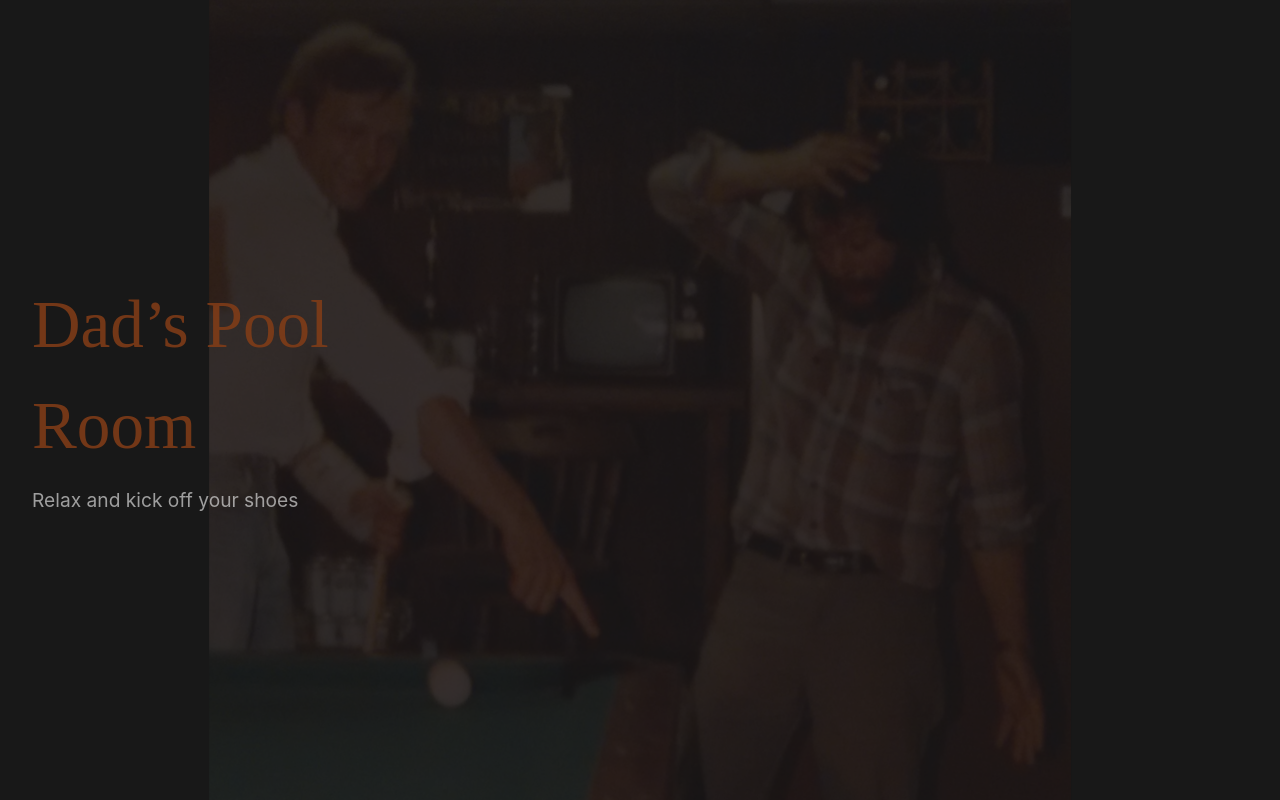
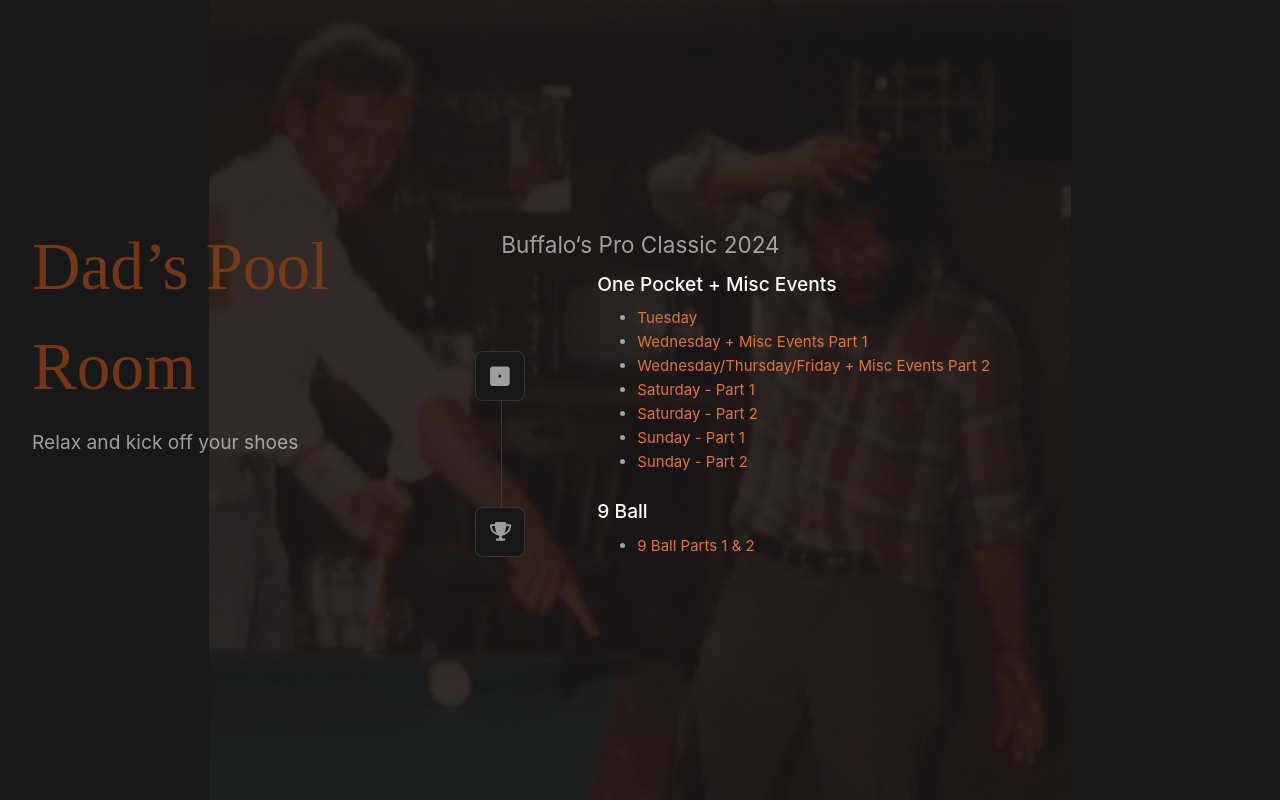
Before and after one commit to mekane84/dads-pool-room, a Vue app: page /2024/buffalospc in a window 1280 px wide. Built offline with nearby package versions, Linux system fonts and the light colour scheme.

Commit message:
add buffalos pro classic 2024

```diff
--- /dev/null
+++ b/src/views/2024/buffalospc/BuffalosPC2024.vue
@@ -0,0 +1,58 @@
+<script setup>
+
+import WelcomeItem from "@/components/WelcomeItem.vue";
+import IconFinals from "@/components/icons/IconFinals.vue";
+import OneIcon from "@/components/icons/IconOne.vue";
+</script>
+
+<template>
+  <main>
+    <div>
+      <h2>Buffalo&lsquo;s Pro Classic 2024</h2>
+      <WelcomeItem>
+        <template #icon>
+          <OneIcon />
+        </template>
+        <template #heading>One Pocket + Misc Events</template>
+        <ul>
+          <li>
+            <router-link to="/2024/buffalospc/onepocket/tuesday">Tuesday</router-link>
+          </li>
+          <li>
+            <router-link to="/2024/buffalospc/onepocket/wednesday-events-1">Wednesday + Misc Events Part 1</router-link>
+          </li>
+          <li>
+            <router-link to="/2024/buffalospc/onepocket/wednesday-events-2">Wednesday/Thursday/Friday + Misc Events Part 2</router-link>
+          </li>
+          <li>
+            <router-link to="/2024/buffalospc/onepocket/saturday-1">Saturday - Part 1</router-link>
+          </li>
+          <li>
+            <router-link to="/2024/buffalospc/onepocket/saturday-2">Saturday - Part 2</router-link>
+          </li>
+          <li>
+            <router-link to="/2024/buffalospc/onepocket/sunday-1">Sunday - Part 1</router-link>
+          </li>
+          <li>
+            <router-link to="/2024/buffalospc/onepocket/sunday-2">Sunday - Part 2</router-link>
+          </li>
+        </ul>
+      </WelcomeItem>
+      <WelcomeItem>
+        <template #icon>
+          <IconFinals />
+        </template>
+        <template #heading>9 Ball</template>
+        <ul>
+          <li>
+            <router-link to="/2024/buffalospc/nineball">9 Ball Parts 1 &amp; 2</router-link>
+          </li>
+        </ul>
+      </WelcomeItem>
+    </div>
+  </main>
+</template>
+
+<style scoped>
+
+</style>
--- /dev/null
+++ b/src/views/2024/buffalospc/nineball/NineBall.vue
@@ -0,0 +1,29 @@
+<script setup>
+
+</script>
+
+<template>
+  <div style="margin-bottom: 10px">
+    <router-link to="/2024/buffalospc">Back to 2024 Buffalo&lsquo;s Pro Classic</router-link>
+  </div>
+
+  <div>
+    <h2>9 Ball</h2>
+    <ul>
+      <li>
+        <a href="https://poolactiontv.com/programs/2024-buffalos-pro-classic-saturday-9-ball-5c1684?category_id=205099" target="poolmatches">
+          Saturday / Part 1
+        </a>
+      </li>
+      <li>
+        <a href="https://poolactiontv.com/programs/2024-buffalos-pro-classic-sunday-9-ball-411a5a?category_id=205099" target="poolmatches">
+          Sunday / Final Day
+        </a>
+      </li>
+    </ul>
+  </div>
+</template>
+
+<style scoped>
+
+</style>
--- /dev/null
+++ b/src/views/2024/buffalospc/onepocket/OnePocketSaturday1.vue
@@ -0,0 +1,24 @@
+<script setup>
+
+</script>
+
+<template>
+  <div style="margin-bottom: 10px">
+    <router-link to="/2024/buffalospc">Back to 2024 Buffalo&lsquo;s Pro Classic</router-link>
+  </div>
+
+  <div>
+    <h2>One Pocket - Saturday Part 1</h2>
+    <ul>
+      <li>
+        <a href="https://poolactiontv.com/programs/2024-buffalos-pro-classic-saturday-one-pocket-3a067c?category_id=205099" target="poolmatches">
+          Sky Woodward vs Corey Deuel and Part one of Jeremy Seaman vs F Bustamante
+        </a>
+      </li>
+    </ul>
+  </div>
+</template>
+
+<style scoped>
+
+</style>
--- /dev/null
+++ b/src/views/2024/buffalospc/onepocket/OnePocketSaturday2.vue
@@ -0,0 +1,24 @@
+<script setup>
+
+</script>
+
+<template>
+  <div style="margin-bottom: 10px">
+    <router-link to="/2024/buffalospc">Back to 2024 Buffalo&lsquo;s Pro Classic</router-link>
+  </div>
+
+  <div>
+    <h2>One Pocket - Saturday Part 1</h2>
+    <ul>
+      <li>
+        <a href="https://poolactiontv.com/programs/2024-buffalos-pro-classic-saturday-one-pocket-70d24b?category_id=205099" target="poolmatches">
+          One Pocket-Part 2 of Jeremy Seaman vs F Bustamante and the hotseat match Fedor Gorst v Roberto Gomez
+        </a>
+      </li>
+    </ul>
+  </div>
+</template>
+
+<style scoped>
+
+</style>
--- /dev/null
+++ b/src/views/2024/buffalospc/onepocket/OnePocketSunday1.vue
@@ -0,0 +1,27 @@
+<script setup>
+
+</script>
+
+<template>
+  <div style="margin-bottom: 10px">
+    <router-link to="/2024/buffalospc">Back to 2024 Buffalo&lsquo;s Pro Classic</router-link>
+  </div>
+
+  <div>
+    <h2>One Pocket - Sunday Part 1</h2>
+    <ul>
+      <li>
+        <strong>***WARNING***:</strong> Do not read the text at the bottom below the video after following the link,
+        that text gives a spoiler, just click play immediately and maximize video window.
+        <br/>
+        <a href="https://poolactiontv.com/programs/2024-buffalos-pro-classic-sunday-one-pocket-b41173?category_id=205099" target="poolmatches">
+          Fedor vs Sky Semi Final and part of the final
+        </a>
+      </li>
+    </ul>
+  </div>
+</template>
+
+<style scoped>
+
+</style>
--- /dev/null
+++ b/src/views/2024/buffalospc/onepocket/OnePocketSunday2.vue
@@ -0,0 +1,24 @@
+<script setup>
+
+</script>
+
+<template>
+  <div style="margin-bottom: 10px">
+    <router-link to="/2024/buffalospc">Back to 2024 Buffalo&lsquo;s Pro Classic</router-link>
+  </div>
+
+  <div>
+    <h2>One Pocket - Sunday Part 2</h2>
+    <ul>
+      <li>
+        <a href="https://poolactiontv.com/programs/2024-buffalos-pro-classic-sunday-one-pocket-4368df?category_id=205099" target="poolmatches">
+          Sky v Roberto 2nd set finals Part 2
+        </a>
+      </li>
+    </ul>
+  </div>
+</template>
+
+<style scoped>
+
+</style>
--- /dev/null
+++ b/src/views/2024/buffalospc/onepocket/OnePocketTuesday.vue
@@ -0,0 +1,29 @@
+<script setup>
+
+</script>
+
+<template>
+  <div style="margin-bottom: 10px">
+    <router-link to="/2024/buffalospc">Back to 2024 Buffalo&lsquo;s Pro Classic</router-link>
+  </div>
+
+  <div>
+    <h2>One Pocket - Tuesday</h2>
+    <ul>
+      <li>
+        <a href="https://poolactiontv.com/programs/2024-buffalos-pro-classic-tuesday-522c41?category_id=205099" target="poolmatches">
+          One Pocket Part 1
+        </a>
+      </li>
+      <li>
+        <a href="https://poolactiontv.com/programs/2024-buffalos-pro-classic-tuesday-c2e82d?category_id=205099" target="poolmatches">
+          One Pocket Part 2
+        </a>
+      </li>
+    </ul>
+  </div>
+</template>
+
+<style scoped>
+
+</style>
--- /dev/null
+++ b/src/views/2024/buffalospc/onepocket/OnePocketWednesdayEvents1.vue
@@ -0,0 +1,24 @@
+<script setup>
+
+</script>
+
+<template>
+  <div style="margin-bottom: 10px">
+    <router-link to="/2024/buffalospc">Back to 2024 Buffalo&lsquo;s Pro Classic</router-link>
+  </div>
+
+  <div>
+    <h2>One Pocket - Wednesday + Events Part 1</h2>
+    <ul>
+      <li>
+        <a href="https://poolactiontv.com/programs/2024-buffalos-pro-classic-wednesday-2af49a?category_id=205099" target="poolmatches">
+          Player Auction + Evan Lunda v Roberto Gomez
+        </a>
+      </li>
+    </ul>
+  </div>
+</template>
+
+<style scoped>
+
+</style>
--- /dev/null
+++ b/src/views/2024/buffalospc/onepocket/OnePocketWednesdayEvents2.vue
@@ -0,0 +1,34 @@
+<script setup>
+
+</script>
+
+<template>
+  <div style="margin-bottom: 10px">
+    <router-link to="/2024/buffalospc">Back to 2024 Buffalo&lsquo;s Pro Classic</router-link>
+  </div>
+
+  <div>
+    <h2>One Pocket - Wednesday/Thursday/Friday + Events Part 2</h2>
+    <ul>
+      <li>
+        <a href="https://poolactiontv.com/programs/2024-buffalos-pro-classic-thursday-6bcea4?category_id=205099" target="poolmatches">
+          Efren Reyes v Evan Lunda and Side camera of Sky Woodward v Josh Roberts
+        </a>
+      </li>
+      <li>
+        <a href="https://poolactiontv.com/programs/2024-buffalos-pro-classic-thursday-b958d9?category_id=205099" target="poolmatches">
+          Hall of Fame ceremony + Tony Chohan v Alex Calderon
+        </a>
+      </li>
+      <li>
+        <a href="https://poolactiontv.com/programs/2024-buffalos-pro-classic-friday-f7575d?category_id=205099" target="poolmatches">
+          Sky vs Fedor and Roland Garcia vs Roberto Gomez
+        </a>
+      </li>
+    </ul>
+  </div>
+</template>
+
+<style scoped>
+
+</style>
--- a/src/views/Home.vue
+++ b/src/views/Home.vue
@@ -21,6 +21,9 @@
       <li>
         <router-link to="/2024/champions-challenge">2024 Champions Challenge</router-link>
       </li>
+      <li>
+        <router-link to="/2024/buffalospc">2024 Buffalo&lsquo;s Pro Classic</router-link>
+      </li>
     </ul>
   </main>
 </template>
```
Also changed, not shown: src/router/index.js (+19 -0 lines).
